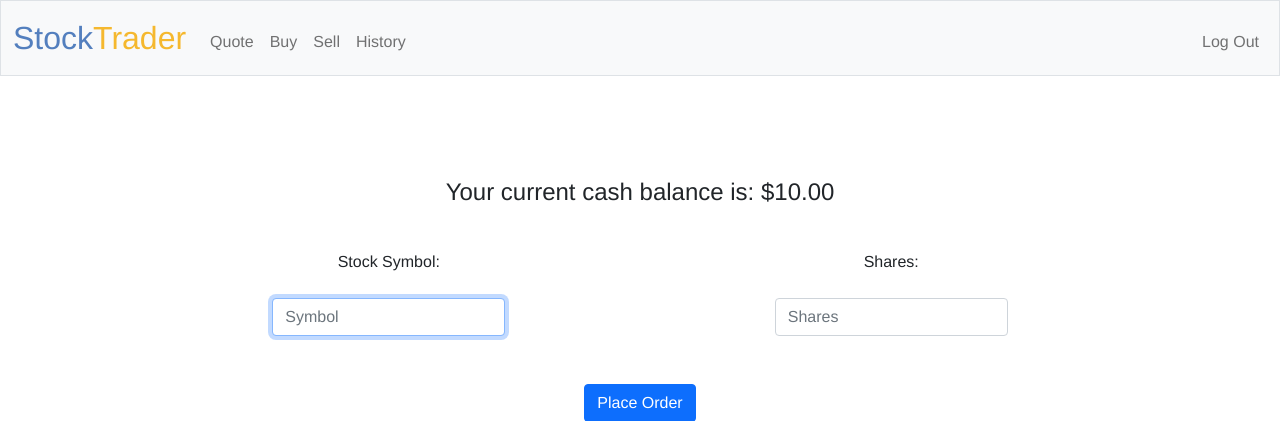
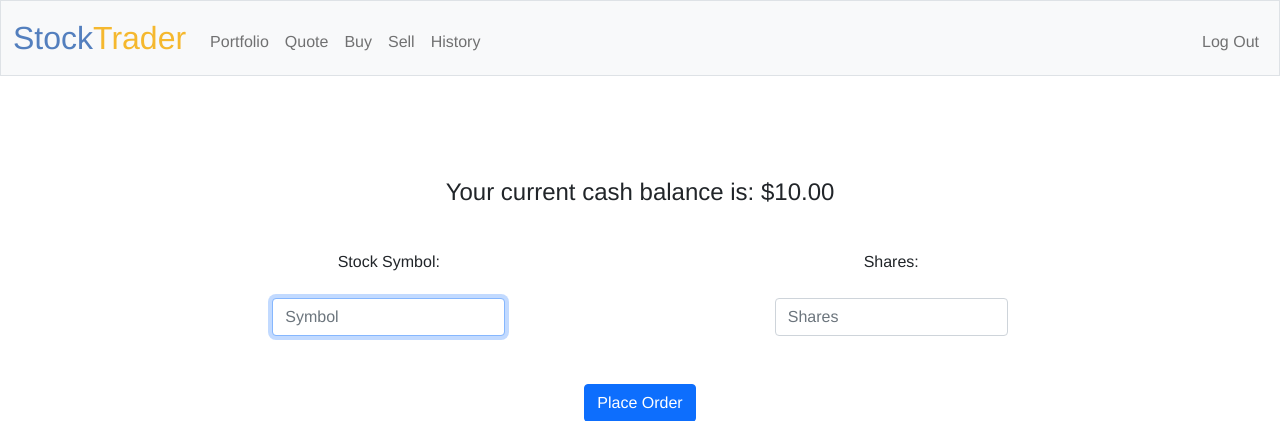
Before and after one commit to awerner5413/Stock-Trader, a Flask app: page /buy in a window 1280 px wide. Shown: the top 421 px of the page. Run offline with Flask 2, Linux system fonts and the light colour scheme; the visitor is signed in with stand-in values (Sample User, id 1); a database or web service that is not in the repository returns one stand-in record (values such as "Sample title"); some libraries are stand-ins or nearby versions.

Commit message:
adding explicit portfolio link

```diff
--- a/templates/layout.html
+++ b/templates/layout.html
@@ -25,6 +25,7 @@
                 <div class="collapse navbar-collapse" id="navbar">
                     {% if session["user_id"] %}
                         <ul class="navbar-nav me-auto mt-2">
+                            <li class="nav-item"><a class="nav-link" href="/">Portfolio</a></li>
                             <li class="nav-item"><a class="nav-link" href="/quote">Quote</a></li>
                             <li class="nav-item"><a class="nav-link" href="/buy">Buy</a></li>
                             <li class="nav-item"><a class="nav-link" href="/sell">Sell</a></li>
```
